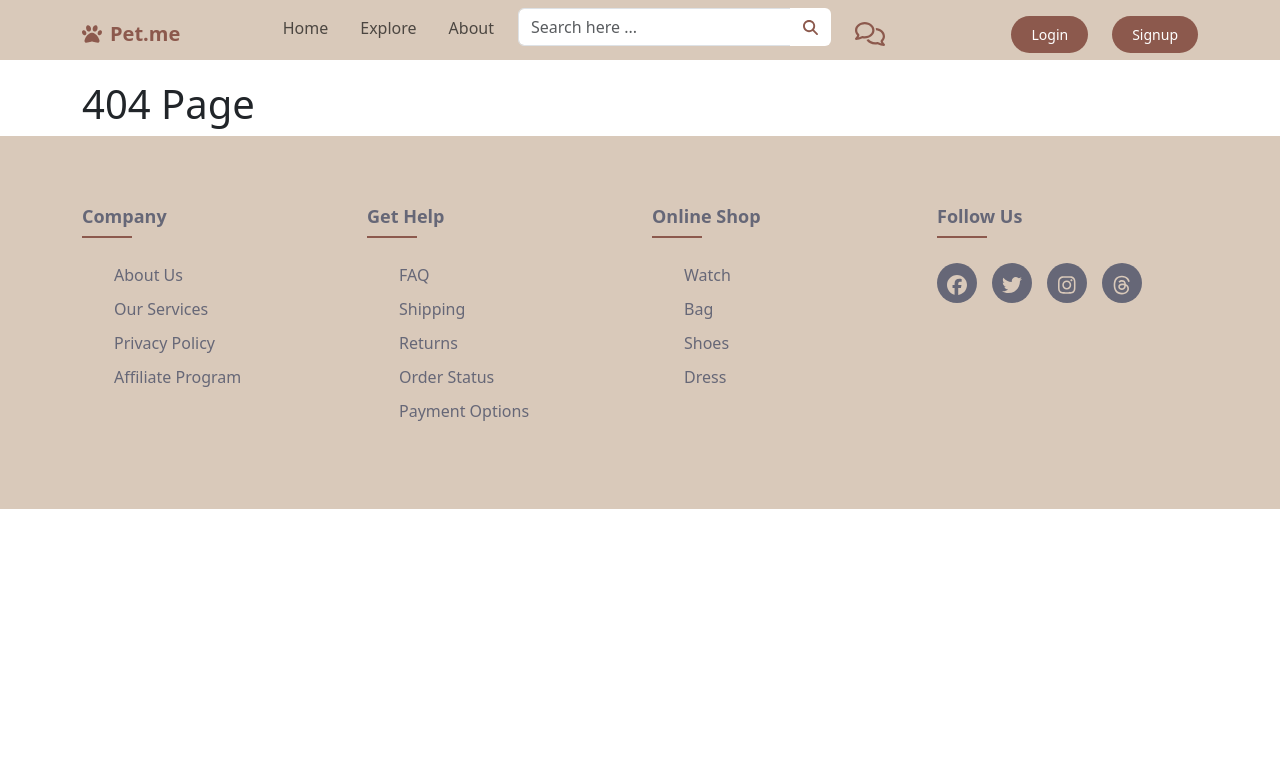
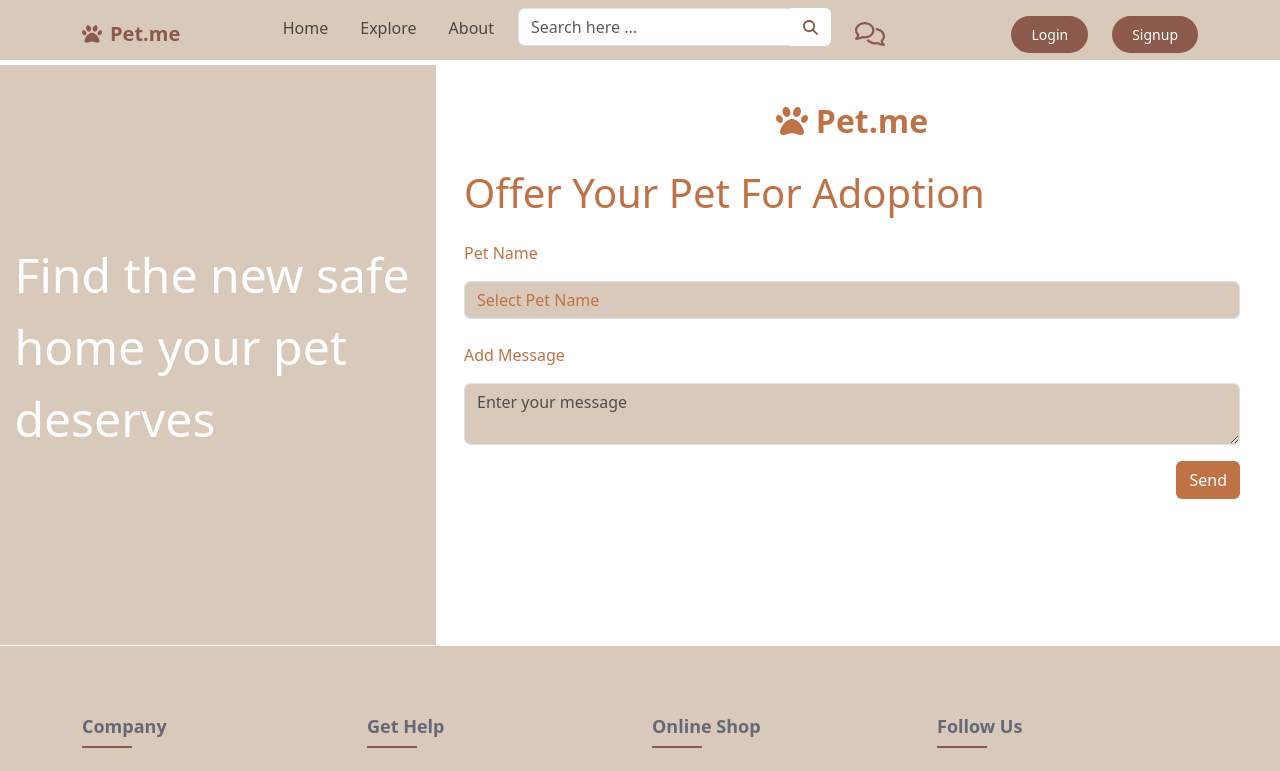
Before and after one commit to Osman122/PetMe, a React (Create React App) app in the folder pet-me/: page /addoffer in a window 1280 px wide. Shown: the top 771 px of the page. Built offline with nearby package versions, Linux system fonts and the light colour scheme.

Commit message:
add page (add offer)

```diff
--- a/pet-me/src/App.js
+++ b/pet-me/src/App.js
@@ -9,9 +9,9 @@ function App() {
   return (
     <BrowserRouter>
       <Header />
-      <div className="container main">
+
         <Router />
-      </div>
+
       <Footer/>
     </BrowserRouter>
   );
--- a/pet-me/src/pages/Adopt-page/AdoptPage.jsx
+++ b/pet-me/src/pages/Adopt-page/AdoptPage.jsx
@@ -1,5 +1,6 @@
 const Adopt = () => {
     return (
+        <div className="container main">
             <div className="container">
             <div className="row g-5" style={{hight:"600px", justifyContent:"space-between"}}>
                 <div className="col-12 col-md-5 sec-border p-3">
@@ -52,6 +53,7 @@ const Adopt = () => {
 
             </div>
         </div>
+    </div>
      );
 }
 
--- a/pet-me/src/pages/about-page/About.jsx
+++ b/pet-me/src/pages/about-page/About.jsx
@@ -1,7 +1,9 @@
 const About = () => {
     return (
-        <div style={{textAlign:"center" ,color:"#8c594d"}}>
-            <h1>Who We Are</h1>
+        <div className="container main">
+            <div style={{textAlign:"center" ,color:"#8c594d"}}>
+                <h1>Who We Are</h1>
+            </div>
         </div>
      );
 }
--- /dev/null
+++ b/pet-me/src/pages/addoffer-page/Addoffer.jsx
@@ -0,0 +1,107 @@
+import { FontAwesomeIcon } from "@fortawesome/react-fontawesome";
+import { faPaw } from "@fortawesome/free-solid-svg-icons";
+import { Link } from "react-router-dom";
+import { useState } from "react";
+
+const AddOffer = () => {
+    const [petName, setPetName] = useState("");
+    const [message, setMessage] = useState("");
+
+    const handlePetNameChange = (e) => {
+        setPetName(e.target.value);
+    };
+
+    const handleMessageChange = (e) => {
+        setMessage(e.target.value);
+    };
+
+    const handleSend = () => {
+        console.log("Pet Name:", petName);
+        console.log("Message:", message);
+    };
+
+    return (
+        <div className="container-main" style={{ marginTop: "65px", marginLeft: "0px" , marginRight: "0px", marginBottom:"1px"}}>
+        <div className="row" style={{width:"100%"}}>
+        <div className="col-md-6" style={{ backgroundColor: "#D9C9BA", width: "35%", display: "flex", justifyContent: "center", alignItems: "center" }}>
+                <p className="text-white" style={{ fontSize: "3rem" }}>
+                Find the new safe <br /> home your pet <br /> deserves
+            </p>
+            {/* Left Side */}
+            </div>
+            <div className="col-md-6"style={{ width: "65%" }} >
+            {/* Right Side */}
+            <div className="card border-0">
+                <div className="card-body" style={{marginBottom:"130px"}}>
+                <div className="text-center mb-4 mt-3">
+                    <Link
+                    to="/"
+                    className="navbar-brand me-auto fw-bold"
+                    style={{ color: "#BF7245", fontSize: "2rem" }}
+                    >
+                    <FontAwesomeIcon icon={faPaw} className="me-2" />
+                    Pet.me
+                    </Link>
+                </div>
+                <h1 className="mt-4" style={{ color: "#BF7245" }}>
+                    Offer Your Pet For Adoption
+                </h1>
+                <div className="form-group mt-4">
+                    <label htmlFor="petName" style={{ color: "#BF7245" }}>
+                    Pet Name
+                    </label>
+                    <select
+                    className="form-control mt-3"
+                    id="petName"
+                    style={{
+                        color: "#BF7245",
+                        backgroundColor: "#D9C9BA",
+                    }}
+                    value={petName}
+                    onChange={handlePetNameChange}
+                    >
+                    <option value="">Select Pet Name</option>
+                    <option value="Pet 1">Pet 1</option>
+                    <option value="Pet 2">Pet 2</option>
+                    <option value="Pet 3">Pet 3</option>
+                    </select>
+                </div>
+                <div className="form-group mt-4">
+                    <label htmlFor="message" style={{ color: "#BF7245" }}>
+                    Add Message
+                    </label>
+                    <textarea
+                    className="form-control mt-3"
+                    id="message"
+                    style={{
+                        color: "#BF7245",
+                        backgroundColor: "#D9C9BA",
+                    }}
+                    placeholder="Enter your message"
+                    value={message}
+                    onChange={handleMessageChange}
+                    ></textarea>
+                </div>
+                <div className="d-flex justify-content-end">
+                    <button
+                    className="btn mt-3"
+                    style={{
+                        width: "fit-content",
+                        backgroundColor: "#BF7245",
+                        color: "white",
+                    }}
+                    type="button"
+                    onClick={handleSend}
+                    >
+                    Send
+                    </button>
+                </div>
+                </div>
+            </div>
+            </div>
+        </div>
+        </div>
+    );
+};
+
+export default AddOffer;
--- a/pet-me/src/pages/explore-page/Explore.jsx
+++ b/pet-me/src/pages/explore-page/Explore.jsx
@@ -1,6 +1,7 @@
 import ExploreCard from "../../components/explore/ExploreCard";
 const Explore = () => {
     return (
+    <div className="container main">
         <div className="row">
             <ExploreCard/>
             <ExploreCard/>
@@ -10,6 +11,7 @@ const Explore = () => {
             <ExploreCard/>
 
         </div>
+    </div>
      );
 }
 
--- a/pet-me/src/pages/home-page/Home.jsx
+++ b/pet-me/src/pages/home-page/Home.jsx
@@ -1,7 +1,9 @@
 const Home = () => {
     return (
-        <div>
-            <h1>Home Page</h1>
+        <div className="container main">
+            <div>
+                <h1>Home Page</h1>
+            </div>
         </div>
      );
 }
--- a/pet-me/src/pages/login-page/Login.jsx
+++ b/pet-me/src/pages/login-page/Login.jsx
@@ -12,7 +12,7 @@ const Login = () => {
     };
 
     return (
-
+        <div className="container main">
             <div className="container">
                 <div className="row g-5" style={{ height: "600px", justifyContent: "space-between" }}>
                 <div className="col-6">
@@ -69,6 +69,7 @@ const Login = () => {
                 </div>
                 </div>
             </div>
+        </div>
         );
     };
 
--- a/pet-me/src/pages/petinfo-page/PetInfo.jsx
+++ b/pet-me/src/pages/petinfo-page/PetInfo.jsx
@@ -1,8 +1,11 @@
 const PetInfo = () => {
     return (
-    <div>
-        <h1>Pet Info Page</h1>
-    </div> );
+        <div className="container main">
+            <div>
+                <h1>Pet Info Page</h1>
+            </div>
+    </div>
+    );
 }
 
 export default PetInfo;
--- a/pet-me/src/pages/profile-page/Profile.jsx
+++ b/pet-me/src/pages/profile-page/Profile.jsx
@@ -6,6 +6,7 @@ import "./profile.css";
 
 function Profile() {
   return (
+    <div className="container main">
       <div className="container light-style flex-grow-1 container-p-y p-3 mb-3">
         <h4 className="font-weight-bold py-3 mb-4">Profile settings</h4>
         <div classNameName="bg-light p-5 rounded-3 border border-secondary">
@@ -320,6 +321,7 @@ function Profile() {
           </button>
         </div>
       </div>
+    </div>
   );
 }
 
--- a/pet-me/src/pages/signup-page/Signup.jsx
+++ b/pet-me/src/pages/signup-page/Signup.jsx
@@ -11,6 +11,7 @@ const Signup = () => {
         setShowPassword(!showPassword);
     };
     return (
+        <div className="container main">
             <div className="container">
                 <div className="row g-5" style={{ justifyContent: "space-between" }}>
                 <div className="col-6">
@@ -99,6 +100,7 @@ const Signup = () => {
                 </div>
                 </div>
             </div>
+        </div>
         );
     };
 
--- a/pet-me/src/router/Router.jsx
+++ b/pet-me/src/router/Router.jsx
@@ -23,10 +23,13 @@ const PetInfo =React.lazy(() => import('../pages/petinfo-page/PetInfo'));
 const Profile =React.lazy(() => import('../pages/profile-page/Profile'));
 const PageNotFound =React.lazy(() => import('../pages/notfound-page/PageNotFound'));
 const Adopt =React.lazy(() => import('../pages/Adopt-page/AdoptPage'));
+const AddOffer =React.lazy(() => import('../pages/addoffer-page/Addoffer'));
 
 const Router = () => {
     return (
+
         <Suspense fallback={<Loader />}>
+
         <Routes>
             <Route path="/" element={<Home />}/>
             <Route path="/login" element={<Login />}/>
@@ -36,10 +39,13 @@ const Router = () => {
             <Route path="/petinfo" element={<PetInfo />}/>
             <Route path="/profile" element={<Profile />}/>
             <Route path="/adopt" element={<Adopt />}/>
+
             <Route path="/*" element={<PageNotFound />}/>
+            <Route path="/addoffer" element={<AddOffer />}/>
+        </Routes>
 
-        </Routes>
         </Suspense>
+
     );
 }
 
```
Lines whose indentation alone changed are shown as unchanged.
